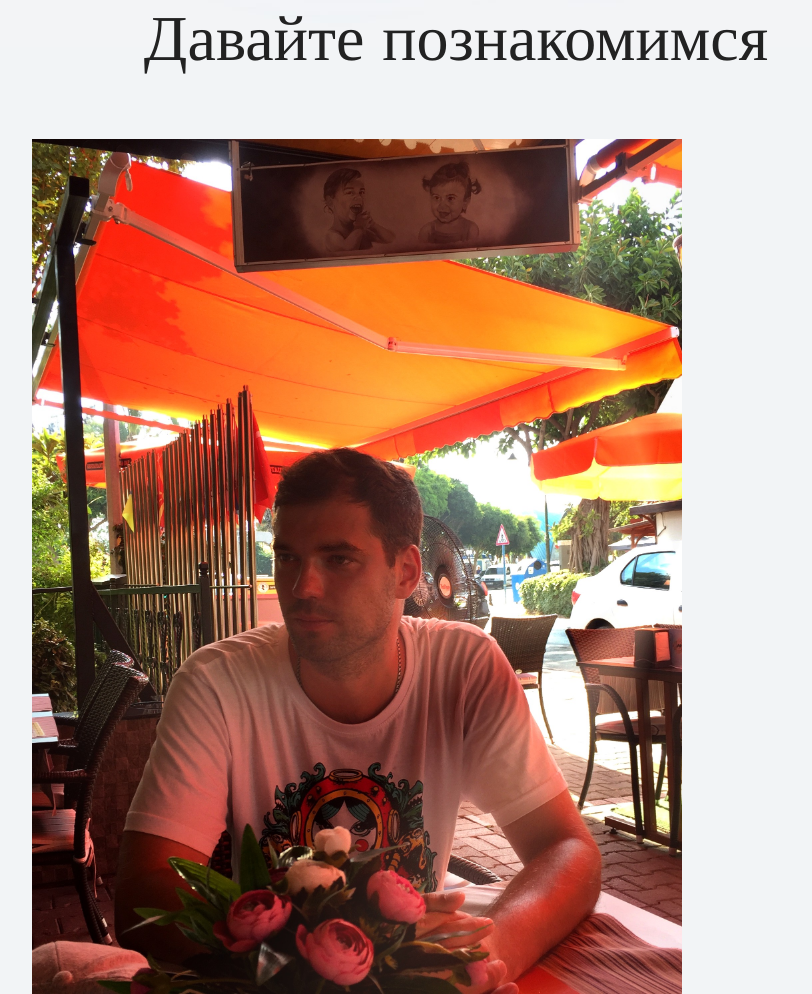
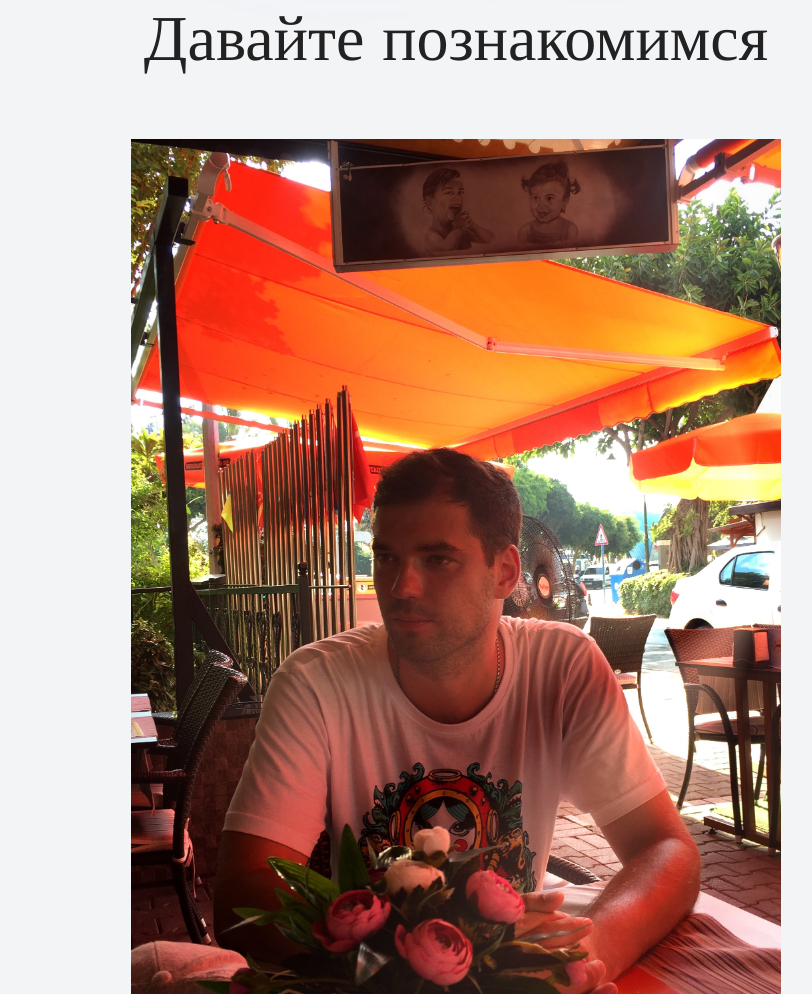
Before and after one commit to Astraprog/my-site, a plain HTML site: page index.html in a window 1280 px wide. Shown: the part 1033-2027 px from the top of the page, without its empty margins (184-996 px from the left). Drawn offline with nearby package versions, Linux system fonts and the light colour scheme.

Commit message:
Add files via upload

```diff
--- a/index.html
+++ b/index.html
@@ -23,7 +23,9 @@
     <section class="intro">
       <h2 class="subheading">Давайте познакомимся</h2>
 	  <figure>
+		<div class="center">
 	  		<img src="files/user.jpg" width="650" height="855" alt="Astra">
+			</div>
 		</figure>
       <h3>Пара слов о себе</h3>
       <p>Текст с парой слов о себе.</p>
--- a/style.css
+++ b/style.css
@@ -192,3 +192,6 @@ body {
   padding-left: 25px;
   background-image: url("img/icon-phone-footer.svg");
 }
+.center {
+	text-align: center;
+}
```
